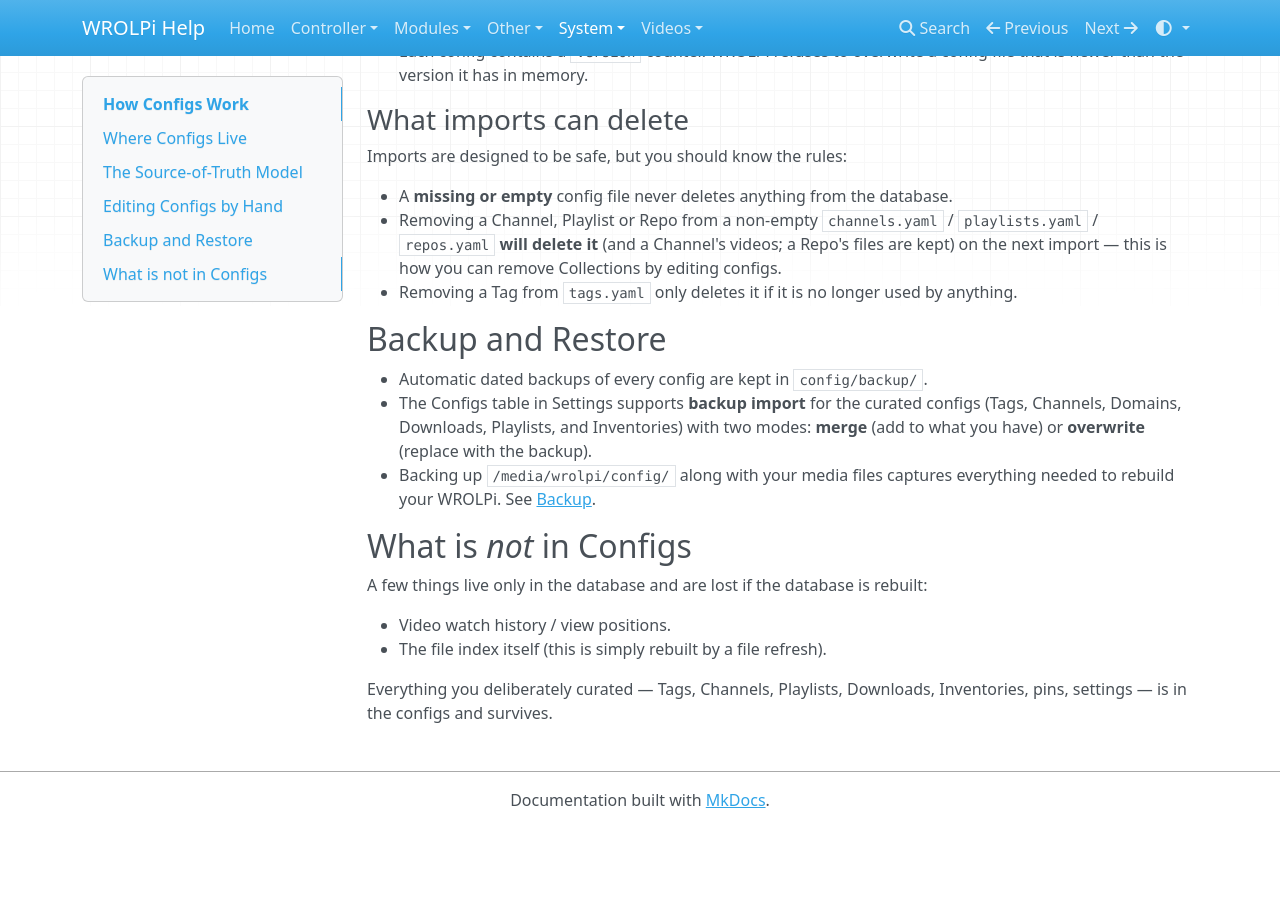
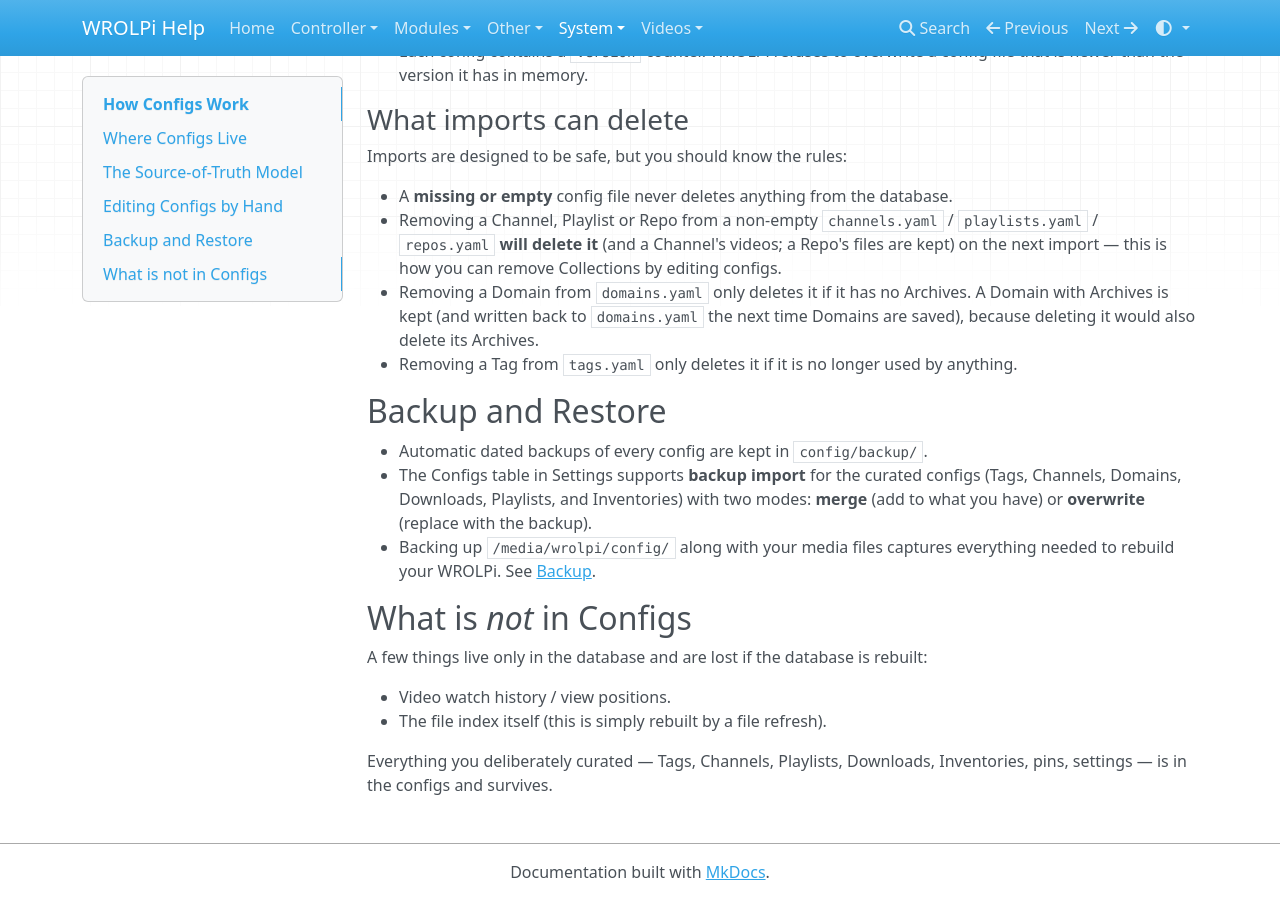
Before and after one commit to wrolpi/wrolpi-help, an MkDocs documentation site: the page built from docs/system/configs.md, in a window 1280 px wide and 900 px high, scrolled down 2748 px. Built offline with MkDocs 1.6.1, drawn with Linux system fonts in a browser that asks for light colours; nearby versions of some CDN libraries; before the commit the page ends 3576 px from its top, so only the background shows below that.

Commit message:
configs: a Domain with Archives is kept when missing from domains.yaml
Co-Authored-By: Claude Opus 5.5 <noreply@anthropic.com>

```diff
--- a/docs/system/configs.md
+++ b/docs/system/configs.md
@@ -74,6 +74,8 @@ Imports are designed to be safe, but you should know the rules:
 * Removing a Channel, Playlist or Repo from a non-empty `channels.yaml` / `playlists.yaml` / `repos.yaml` **will
   delete it** (and a Channel's videos; a Repo's files are kept) on the next import — this is how you can remove
   Collections by editing configs.
+* Removing a Domain from `domains.yaml` only deletes it if it has no Archives. A Domain with Archives is kept (and written
+  back to `domains.yaml` the next time Domains are saved), because deleting it would also delete its Archives.
 * Removing a Tag from `tags.yaml` only deletes it if it is no longer used by anything.
 
 ## Backup and Restore
```
